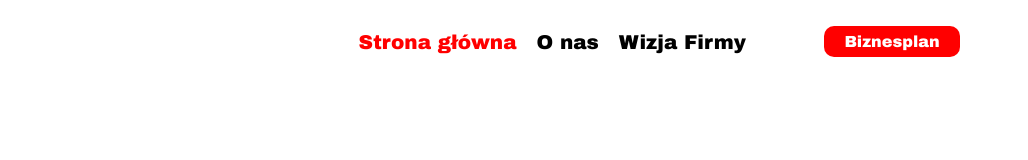
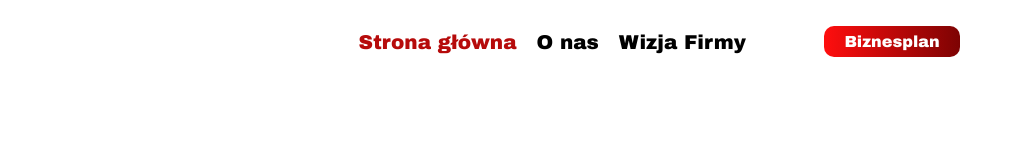
Before and after one commit to Bxxst/IntelKettle, a plain HTML site: page index.html in a window 1280 px wide. In both pictures the pointer is over the link "Strona główna". Shown: the full height of the page, 252-1280 px from the left. Drawn offline with Linux system fonts and the light colour scheme.

Commit message:
new colors

```diff
--- a/styles/style.css
+++ b/styles/style.css
@@ -43,14 +43,14 @@ a.menu{
 }
 
 a.download{
-    background-color: red;
+    background: linear-gradient(to right, #ff0e0e, #7d0303);
     border-radius: 10px;
     color: white;
     padding: 7px 20px;
 }
 
 a.menu:hover{
-    color: red;
+    color: #b60b0b;
     transition: 0.3s;
 }
 
```
